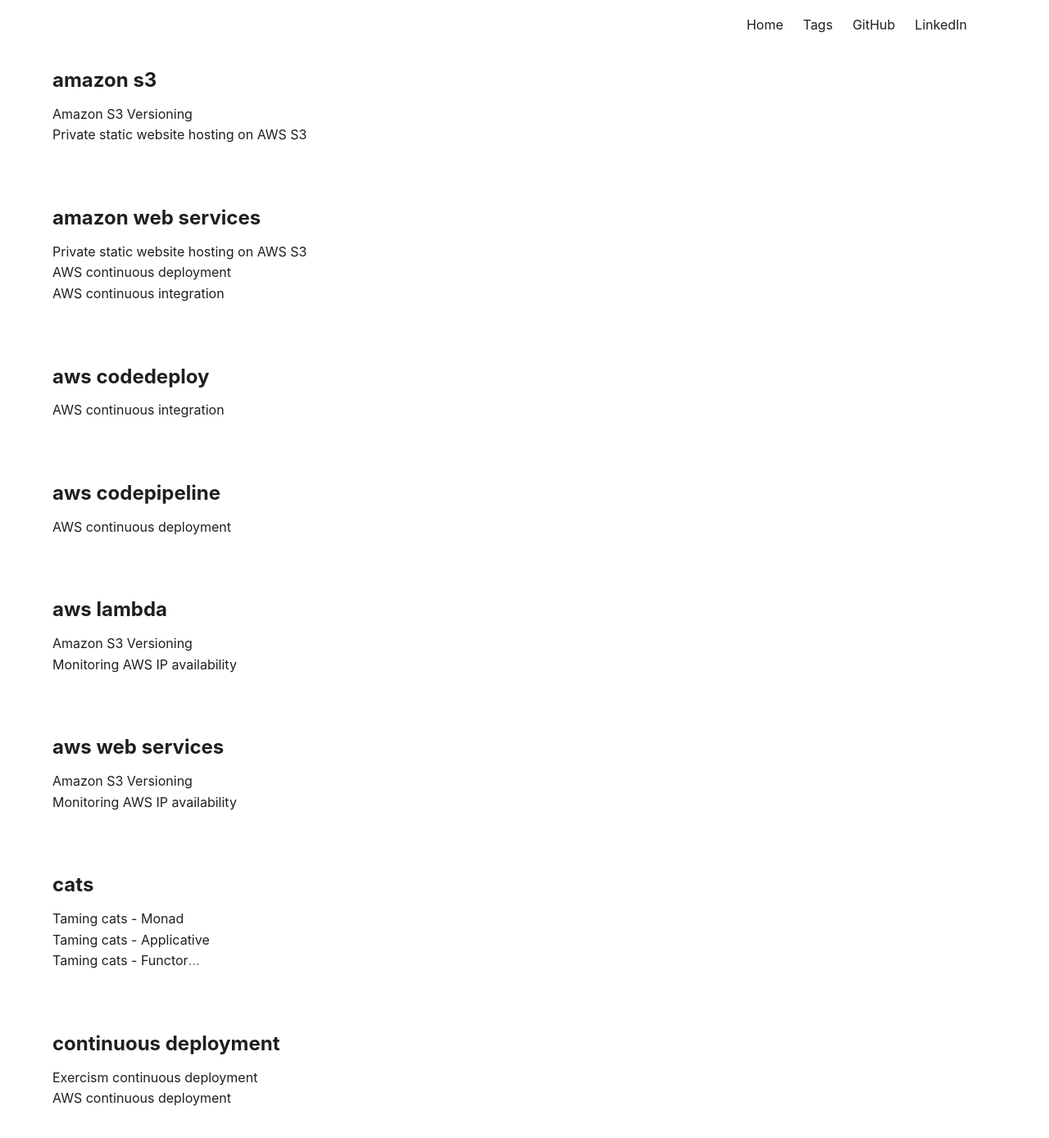
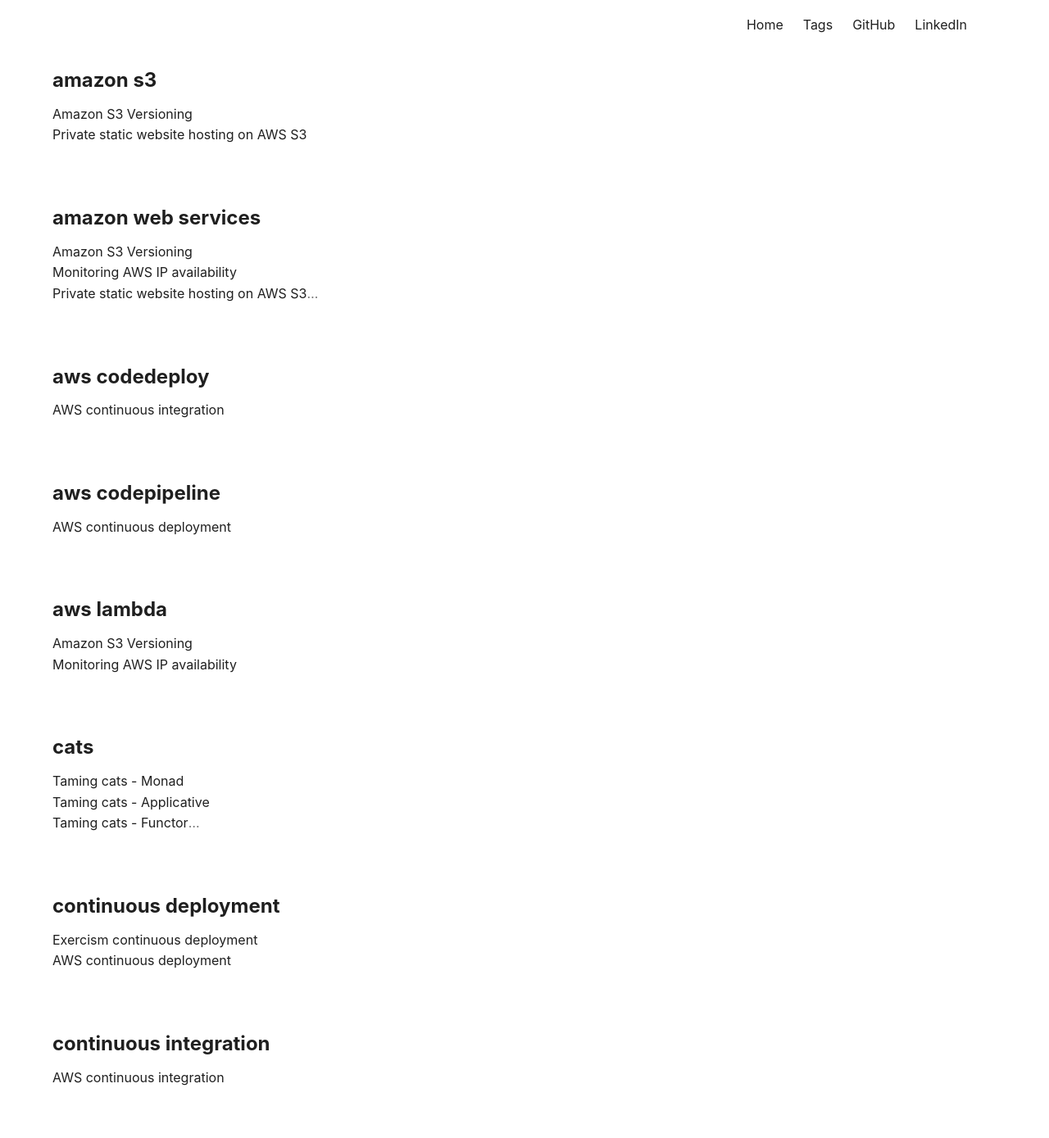
Before and after one commit to plippe/blog, a Jekyll site: the page built from tags.html, in a window 1280 px wide and 1400 px high. Shown: the top 1389 px of the window at 82% size. Built offline with Jekyll 4.4.1, drawn with Linux system fonts in a browser that asks for light colours.

Commit message:
Fix tags

```diff
--- a/_posts/2019-07-01-monitoring-aws-ip-availability.md
+++ b/_posts/2019-07-01-monitoring-aws-ip-availability.md
@@ -2,7 +2,7 @@
 layout: post
 title: Monitoring AWS IP availability
 
-tags: ["aws web services", "aws lambda"]
+tags: ["amazon web services", "aws lambda"]
 ---
 
 Running virtual private cloud, or VPC, on AWS is common, and even required in some cases.
--- a/_posts/2020-01-01-amazon-s3-versioning.md
+++ b/_posts/2020-01-01-amazon-s3-versioning.md
@@ -3,7 +3,7 @@
 title: Amazon S3 Versioning
 image: /assets/images/posts/printing-press.jpeg
 
-tags: ["aws web services", "amazon s3", "aws lambda"]
+tags: ["amazon web services", "amazon s3", "aws lambda"]
 ---
 
 Amazon S3 is a great way to host files. It is similar to Google Drive, Apple iCloud, and Microsoft OneDrive, but for developers. Files are uploaded into Buckets under specific Keys. They can then be downloaded from around the world. There is a little bit more to it, but that is the main gist.
```
